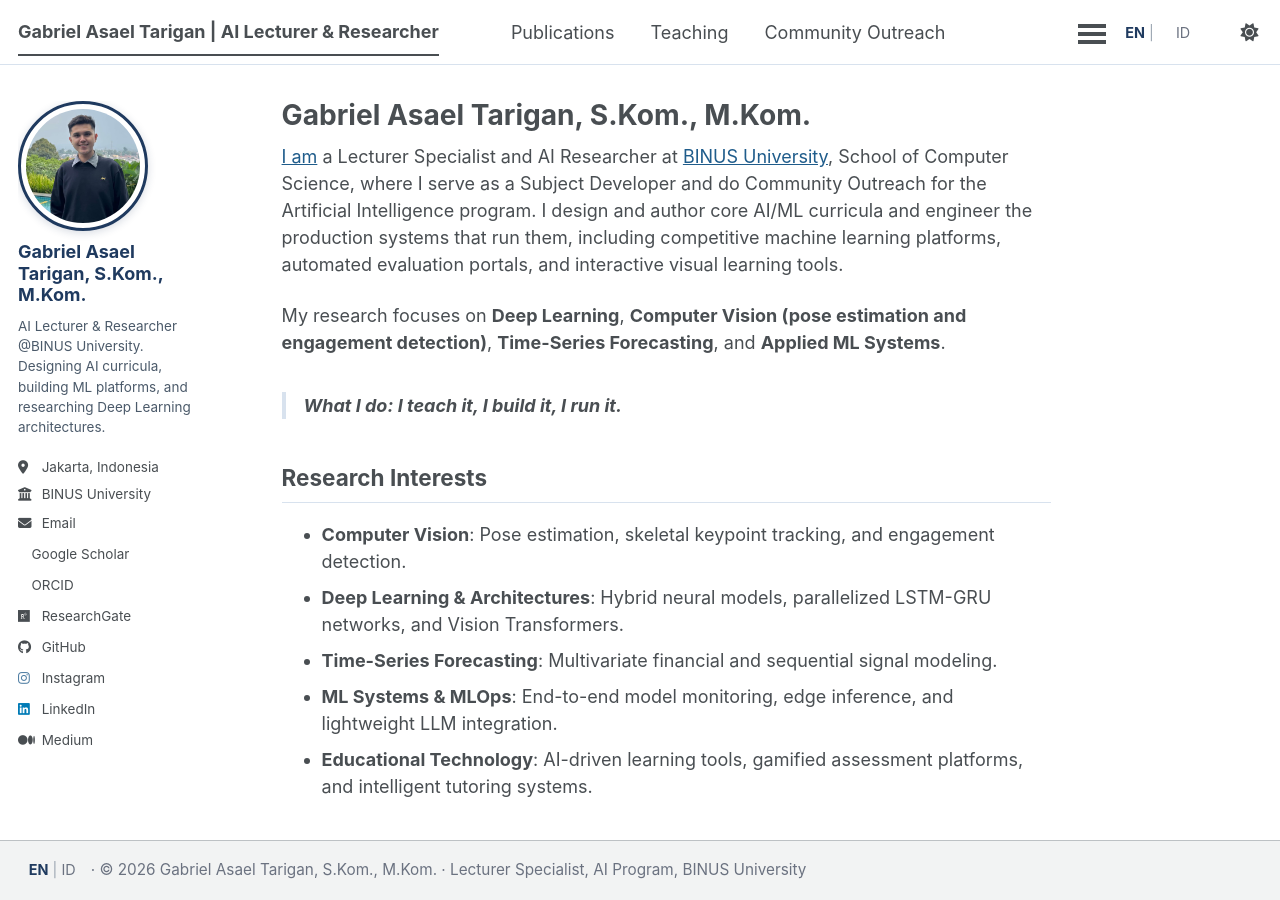
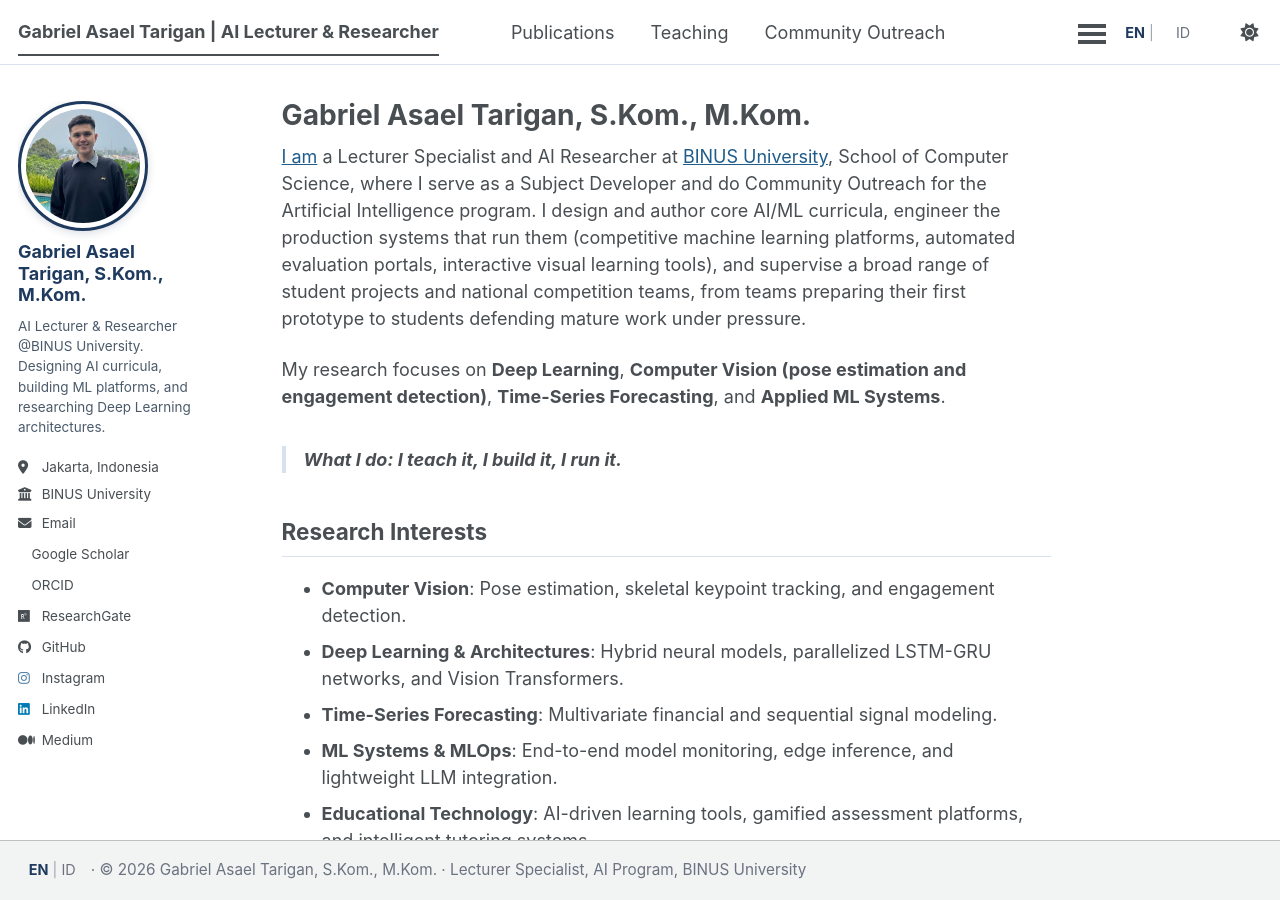
Before and after one commit to asaeltarigan/asaeltarigan.github.io, a Jekyll site: the page built from _pages/about.md, in a window 1280 px wide and 900 px high. Built offline with Jekyll 4.4.1, drawn with Linux system fonts in a browser that asks for light colours; a style sheet for code colours, icons or effects is not loaded.

Commit message:
Update CV (PDF + data) and add supervision of student projects & competition teams to profile

```diff
--- a/_data/cv.json
+++ b/_data/cv.json
@@ -4,7 +4,7 @@
     "email": "gabriel.tarigan@binus.edu",
     "phone": "",
     "website": "https://asaeltarigan.github.io",
-    "summary": "Applied ML lecturer at BINUS University. I teach it, I build it, I run it: curriculum design, production ML systems, and research in time-series forecasting.",
+    "summary": "Applied ML lecturer at BINUS University. I teach it, I build it, I run it: curriculum design, production ML systems, supervision of student projects and competition teams, and research in time-series forecasting.",
     "location": {
       "address": "",
       "postalCode": "",
@@ -27,7 +27,7 @@
       "website": "https://www.binus.ac.id",
       "startDate": "",
       "endDate": "",
-      "summary": "Designed and authored the AI program's core curriculum (5 courses authored, 2 co-authored): ML foundations, applied NLP, deep learning, MLOps, signal processing, IoT & robotics. Build and operate the production systems that run the program: ML competition platform, course quiz portals, interactive teaching tools. Research in deep learning for time-series forecasting.",
+      "summary": "Designed and authored the AI program's core curriculum (5 courses authored, 2 co-authored): ML foundations, applied NLP, deep learning, MLOps, signal processing, IoT & robotics. Build and operate the production systems that run the program: ML competition platform, course quiz portals, interactive teaching tools. Supervise a broad range of student projects and national competition teams. Research in deep learning for time-series forecasting.",
       "highlights": []
     }
   ],
--- a/_data/cv_timeline.yml
+++ b/_data/cv_timeline.yml
@@ -3,7 +3,7 @@ experience:
     title: "Lecturer, Artificial Intelligence Program"
     org: "BINUS University, School of Computer Science"
     location: "Jakarta, Indonesia"
-    description: "Teaching AI courses; building and operating the program's production systems (ML competition platform, quiz portals, interactive teaching tools); researching deep learning for time-series forecasting."
+    description: "Teaching AI courses; building and operating the program's production systems (ML competition platform, quiz portals, interactive teaching tools); supervising a broad range of student projects and national competition teams; researching deep learning for time-series forecasting."
   - time: "2025 - Present"
     title: "Curriculum Designer (8 courses authored)"
     org: "BINUS University"
--- a/_pages/about.md
+++ b/_pages/about.md
@@ -8,7 +8,7 @@ redirect_from:
   - /about.html
 ---
 
-[I am](https://socs.binus.ac.id/artificial-intelligence/people/gabriel-asael-tarigan-s-kom-m-kom/) a Lecturer Specialist and AI Researcher at [BINUS University](https://www.binus.ac.id), School of Computer Science, where I serve as a Subject Developer and do Community Outreach for the Artificial Intelligence program. I design and author core AI/ML curricula and engineer the production systems that run them, including competitive machine learning platforms, automated evaluation portals, and interactive visual learning tools.
+[I am](https://socs.binus.ac.id/artificial-intelligence/people/gabriel-asael-tarigan-s-kom-m-kom/) a Lecturer Specialist and AI Researcher at [BINUS University](https://www.binus.ac.id), School of Computer Science, where I serve as a Subject Developer and do Community Outreach for the Artificial Intelligence program. I design and author core AI/ML curricula, engineer the production systems that run them (competitive machine learning platforms, automated evaluation portals, interactive visual learning tools), and supervise a broad range of student projects and national competition teams, from teams preparing their first prototype to students defending mature work under pressure.
 
 My research focuses on **Deep Learning**, **Computer Vision (pose estimation and engagement detection)**, **Time-Series Forecasting**, and **Applied ML Systems**.
 
```
Also changed, not shown: 1 other file.
